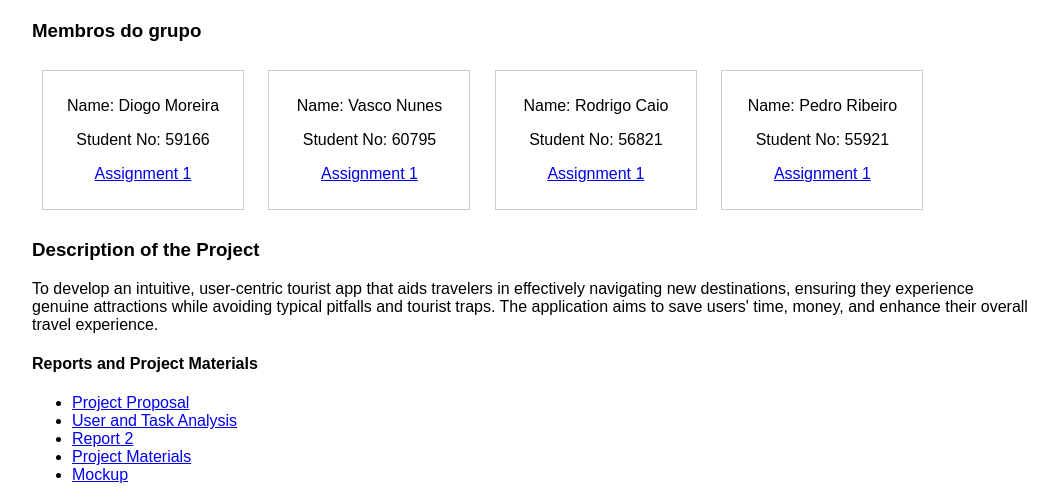
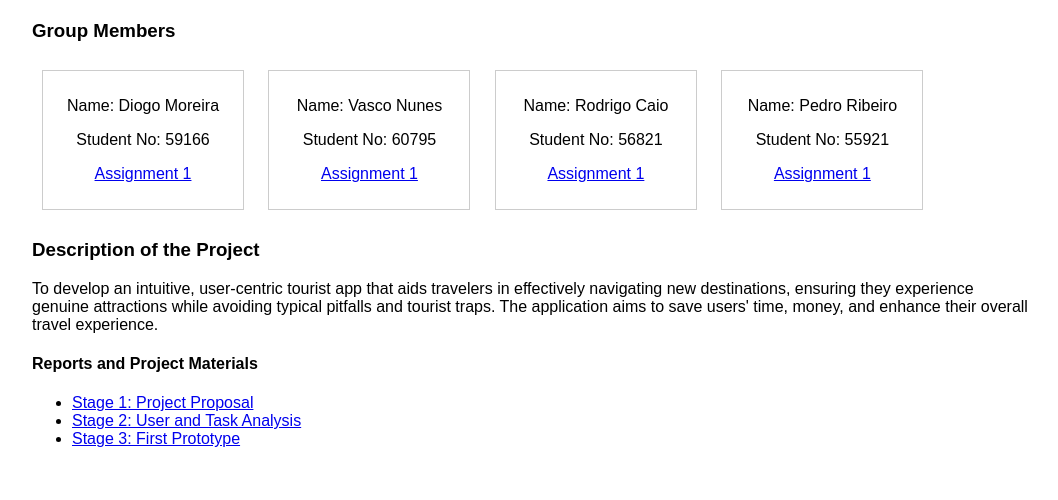
Before and after one commit to pedromdabRibeiro/IPM, a plain HTML site: page index.html in a window 1280 px wide. Shown: the part 631-1131 px from the top of the page, without its empty margins (108-1166 px from the left). After the commit the page ends 1095 px from the top, so only its background shows below. Drawn offline with Linux system fonts and the light colour scheme.

Commit message:
Commenting unnecessary links in the "Reports and Project Materials" section

```diff
--- a/index.html
+++ b/index.html
@@ -29,7 +29,7 @@
     <img src="logo.png" alt="Logo" width="500" height="500">
 
 
-    <h3>Membros do grupo</h3>
+    <h3>Group Members</h3>
     <div class="member-card">
       <p>Name: Diogo Moreira</p>
       <p>Student No: 59166 </p>
@@ -58,11 +58,13 @@
 
     <h4>Reports and Project Materials</h4>
     <ul>
-      <li><a href="Project Proposal.pdf">Project Proposal</a></li>
-      <li><a href="User&TaskAnalysis.pdf">User and Task Analysis</a></li>
-      <li><a href="report2.pdf">Report 2</a></li>
+      <li><a href="Project Proposal.pdf">Stage 1: Project Proposal</a></li>
+      <li><a href="User&TaskAnalysis.pdf">Stage 2: User and Task Analysis</a></li>
+      <li><a href="1stPrototype.pdf">Stage 3: First Prototype</a></li>
+      <!--
       <li><a href="project-materials.zip">Project Materials</a></li>
-	  <li><a href="https://www.figma.com/file/TxT1jy680T9NwE2TynTn5t/📲Wireframes-for-mobile-UI-design-(Community)?type=design&node-id=35%3A0&mode=design&t=whCDWfznUmippwRP-1">Mockup</a></li>
+	    <li><a href="https://www.figma.com/file/TxT1jy680T9NwE2TynTn5t/📲Wireframes-for-mobile-UI-design-(Community)?type=design&node-id=35%3A0&mode=design&t=whCDWfznUmippwRP-1">Mockup</a></li>
+      -->
 
       <!-- Add more links as needed -->
     </ul>
```
